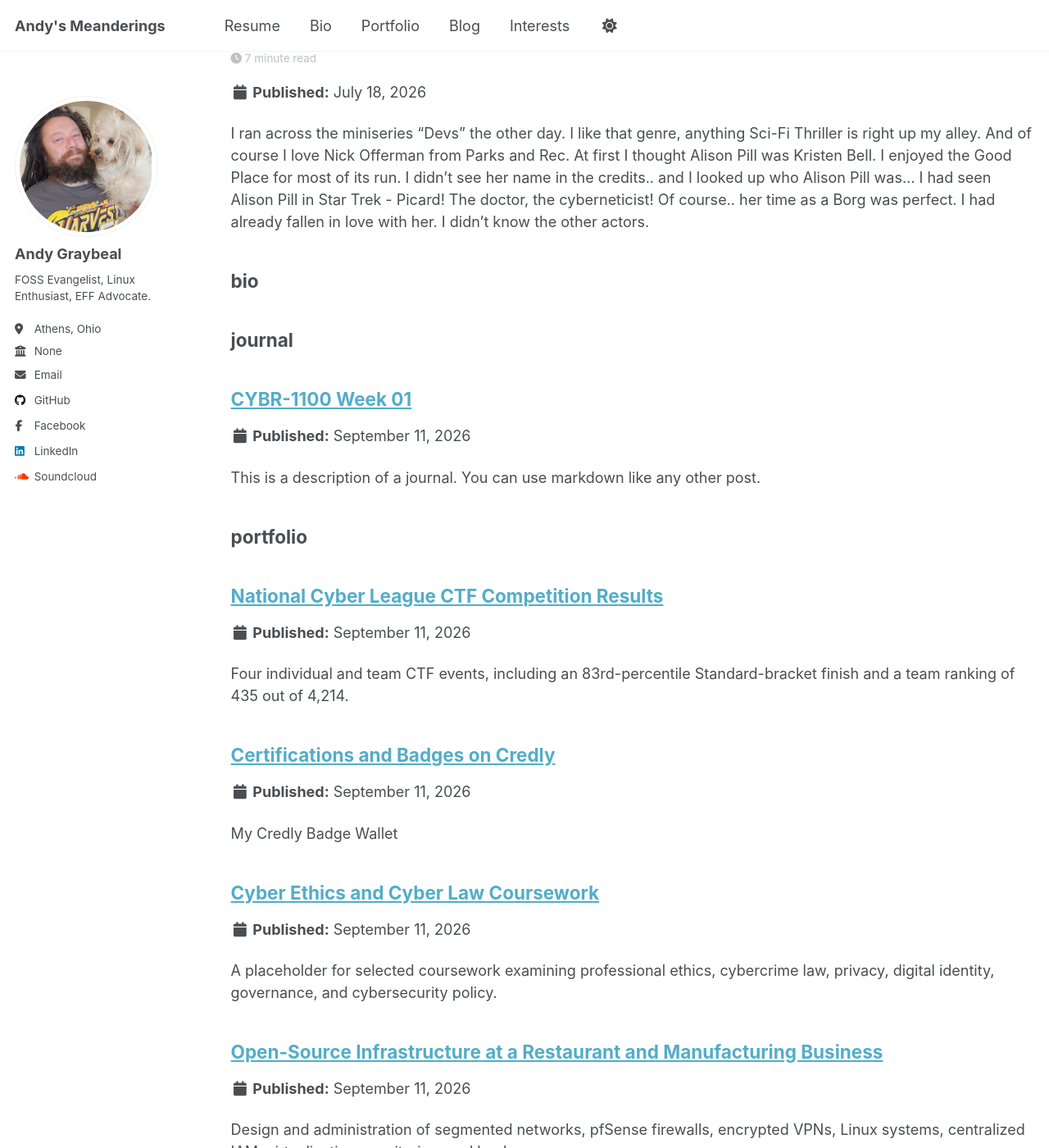
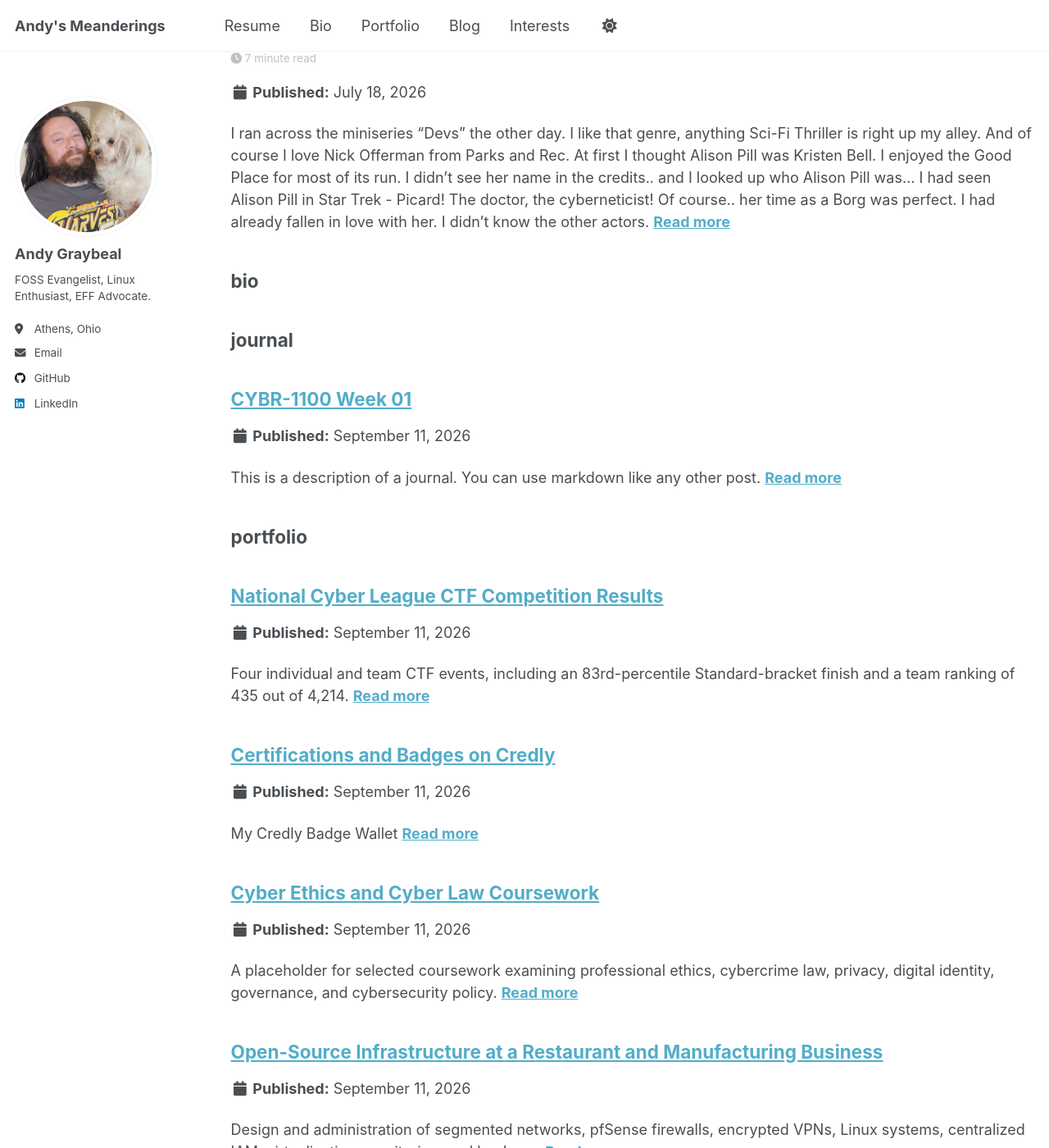
Before and after one commit to andy-graybeal/andy-graybeal.github.io, a Jekyll site: the page built from _pages/sitemap.md, in a window 1280 px wide and 1400 px high, scrolled down 2448 px. Shown: the whole window at 82% size. Built offline with Jekyll 4.4.1, drawn with Linux system fonts in a browser that asks for light colours; a script that is not in the unit is left out; some of the changed text lies outside the part shown.

Commit message:
Update social media and employer fields in config
Comment out employer and facebook fields, enable read_more option.

```diff
--- a/_config.yml
+++ b/_config.yml
@@ -27,7 +27,7 @@ author:
   pronouns         : # example: "she/her"
   bio              : "FOSS Evangelist, Linux Enthusiast, EFF Advocate."
   location         : "Athens, Ohio"
-  employer         : "None"
+#  employer         : "None"
   uri              : # URL
   email            : "andy@andygraybeal.com"
 
@@ -54,7 +54,7 @@ author:
   # Social media
   artstation       : # Username
   bluesky          : # "bsky.app" # Replace this with you Bluesky username
-  facebook         : "andy.graybeal.1"
+ # facebook         : "andy.graybeal.1"
   flickr           : # Username
   foursquare       : # Username
   goodreads        : # Username
@@ -66,7 +66,7 @@ author:
   mastodon         : # URL
   medium           : # URL
   pinterest        : # Username
-  soundcloud       : "tid_the_harvester"
+# soundcloud       : "tid_the_harvester"
   steam            : # Username
   telegram         : # URL
   tumblr           : # Username
@@ -92,7 +92,7 @@ teaser                   :  # filename of teaser fallback teaser image placed in
 breadcrumbs              : false # true, false (default)
 words_per_minute         : 160
 future                   : true
-read_more                : "disabled" # if enabled, adds "Read more" links to excerpts
+read_more                : "enabled" # if enabled, adds "Read more" links to excerpts
 talkmap_link             : false      #change to true to add link to talkmap on talks page
 comments:
   provider               : # false (default), "disqus", "discourse", "facebook", "google-plus", "staticman", "custom"
```
